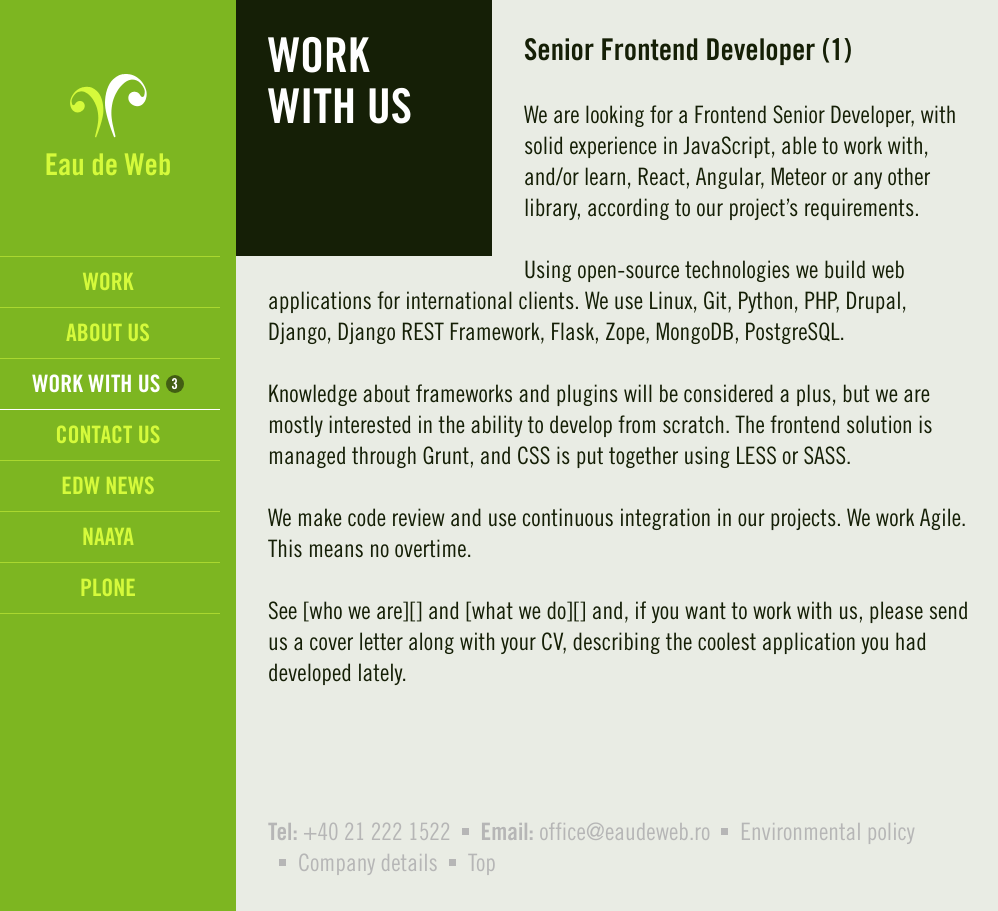
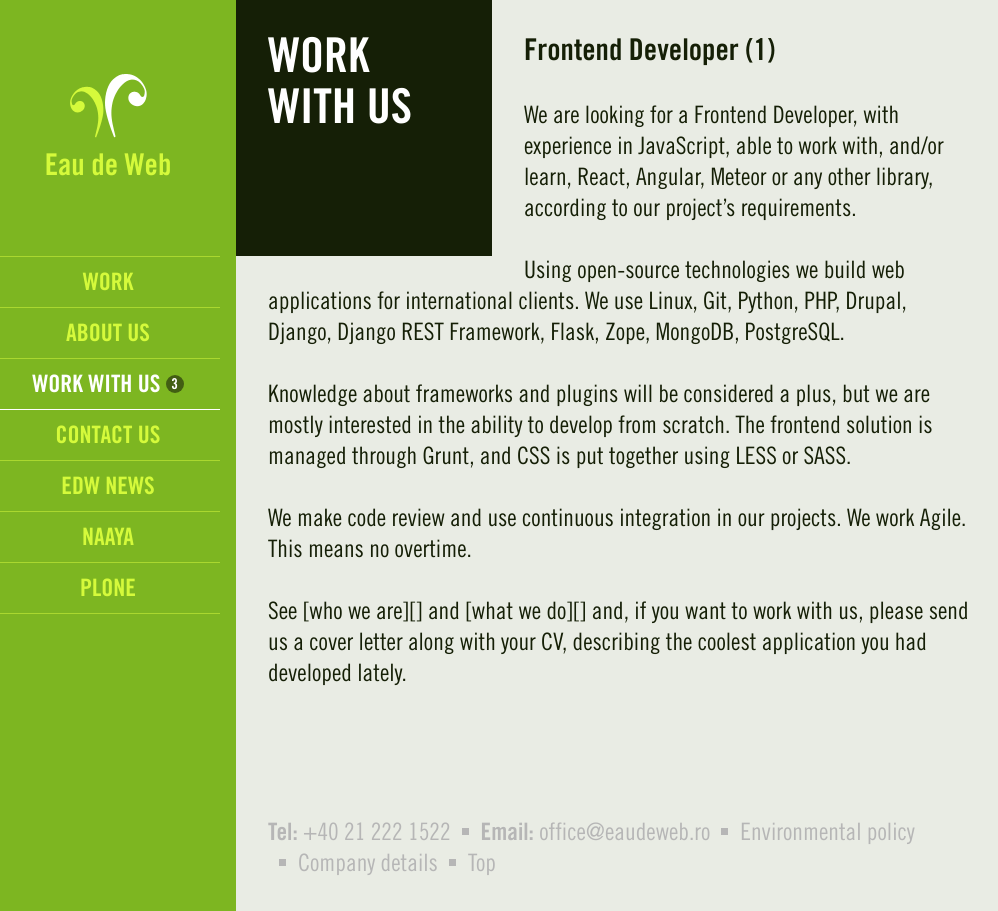
Before and after one commit to eaudeweb/eaudeweb.github.com, a Jekyll site: the page built from team/_posts/2015-10-12-senior-frontend.markdown, in a window 1280 px wide. Shown: the whole page, without its empty margins (20-1018 px from the left). Built offline with Jekyll 4.4.1, drawn with Linux system fonts in a browser that asks for light colours; nearby versions of some CDN libraries.

Commit message:
job listing modifications

```diff
--- a/team/_posts/2015-10-12-senior-frontend.markdown
+++ b/team/_posts/2015-10-12-senior-frontend.markdown
@@ -1,9 +1,9 @@
 ---
-title: Senior Frontend Developer (1)
+title: Frontend Developer (1)
 layout: job
 ---
 
-We are looking for a Frontend Senior Developer, with solid experience in JavaScript, able to work with, and/or learn, React, Angular, Meteor or any other library, according to our project’s requirements.
+We are looking for a Frontend Developer, with experience in JavaScript, able to work with, and/or learn, React, Angular, Meteor or any other library, according to our project’s requirements.
 
 Using open-source technologies we build web applications for international clients. We use Linux, Git, Python, PHP, Drupal, Django, Django REST Framework, Flask, Zope, MongoDB, PostgreSQL.
 
```
